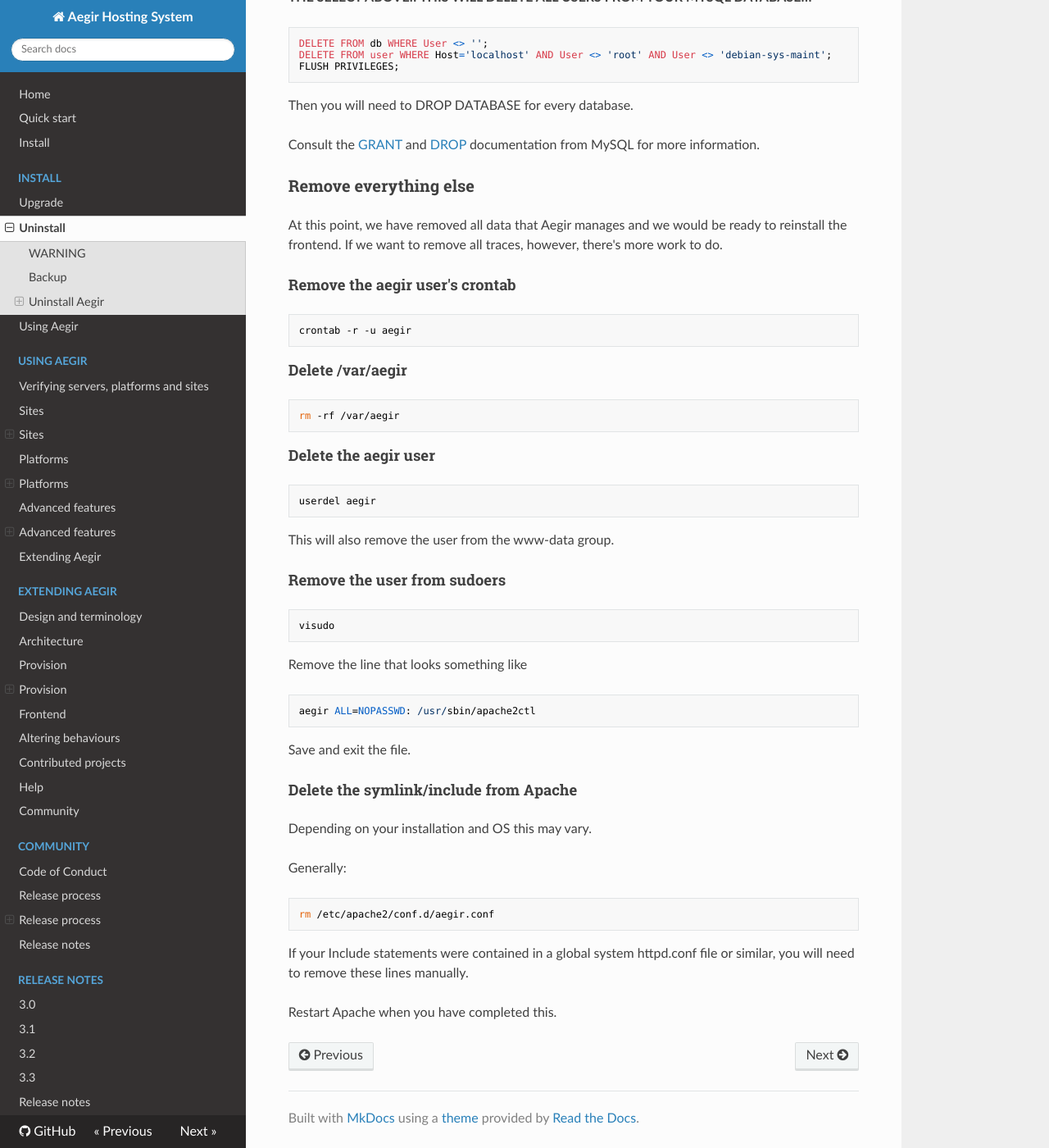
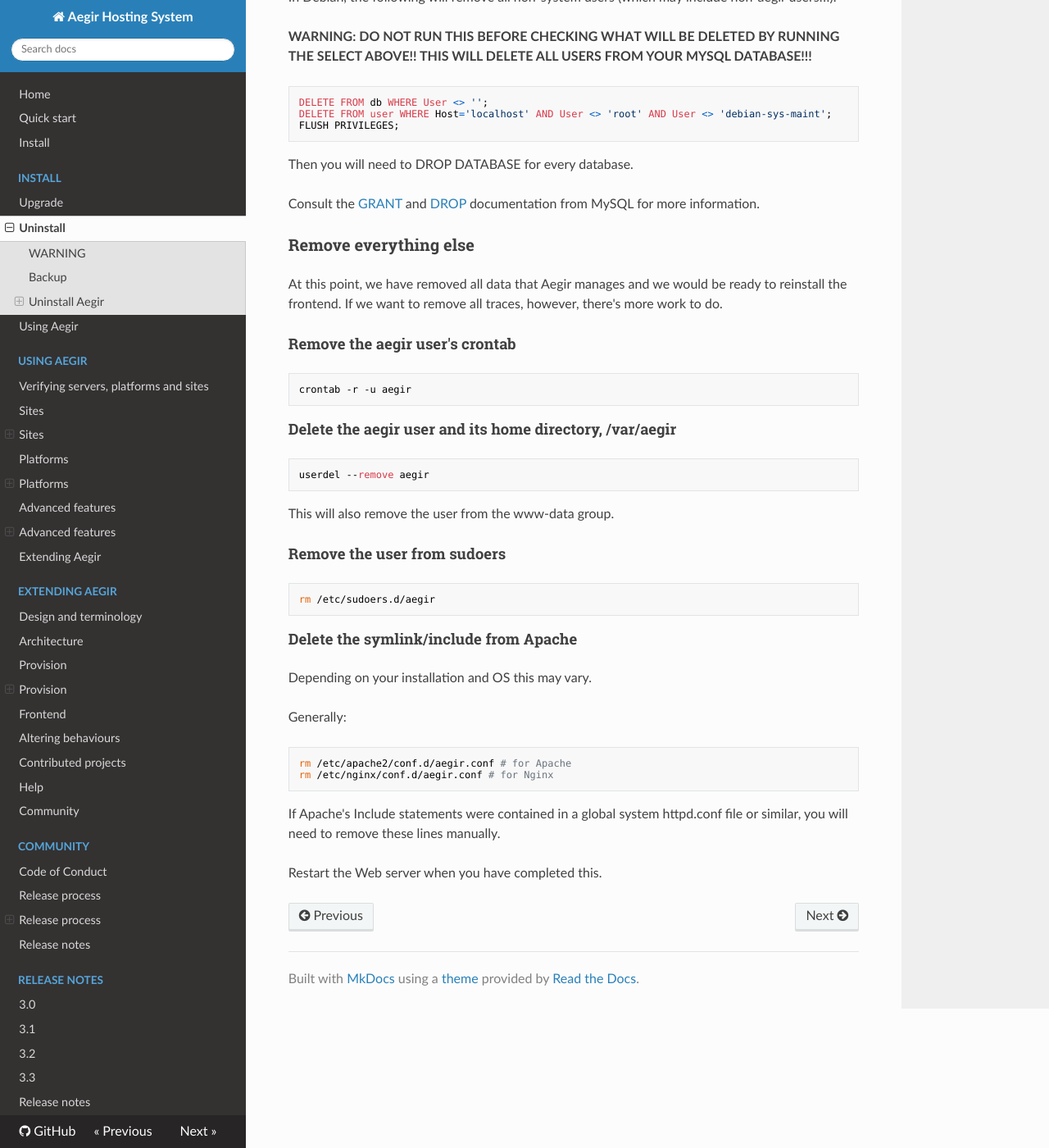
Before and after one commit to aegir-project/documentation, an MkDocs documentation site: the page built from docs/install/uninstall.md, in a window 1280 px wide and 1400 px high, scrolled down 2495 px. Shown: the whole window at 82% size. Built offline with MkDocs 1.6.1, drawn with Linux system fonts in a browser that asks for light colours; nearby versions of some CDN libraries; old or Windows-style settings are respelled for this version of MkDocs; some of the changed text lies outside the part shown.

Commit message:
Simplify some manual installation & uninstallation steps.

```diff
--- a/docs/install/uninstall.md
+++ b/docs/install/uninstall.md
@@ -91,30 +91,19 @@ Consult the [GRANT](http://dev.mysql.com/doc/refman/5.1/en/grant.html) and [DROP
 
 At this point, we have removed all data that Aegir manages and we would be ready to reinstall the frontend. If we want to remove all traces, however, there's more work to do.
 
-
 #### Remove the aegir user's crontab
 
     crontab -r -u aegir
 
-#### Delete /var/aegir
+#### Delete the aegir user and its home directory, /var/aegir
 
-    rm -rf /var/aegir
-
-#### Delete the aegir user
-
-    userdel aegir
+    userdel --remove aegir
 
 This will also remove the user from the www-data group.
 
 #### Remove the user from sudoers
 
-    visudo
-
-Remove the line that looks something like
-
-    aegir ALL=NOPASSWD: /usr/sbin/apache2ctl
-
-Save and exit the file.
+    rm /etc/sudoers.d/aegir
 
 #### Delete the symlink/include from Apache
 
@@ -122,8 +111,9 @@ Depending on your installation and OS this may vary.
 
 Generally:
 
-    rm /etc/apache2/conf.d/aegir.conf
+    rm /etc/apache2/conf.d/aegir.conf # for Apache
+    rm /etc/nginx/conf.d/aegir.conf # for Nginx
 
-If your Include statements were contained in a global system httpd.conf file or similar, you will need to remove these lines manually.
+If Apache's Include statements were contained in a global system httpd.conf file or similar, you will need to remove these lines manually.
 
-Restart Apache when you have completed this.
+Restart the Web server when you have completed this.
```
Also changed, not shown: docs/install.md (+7 -10 lines).
